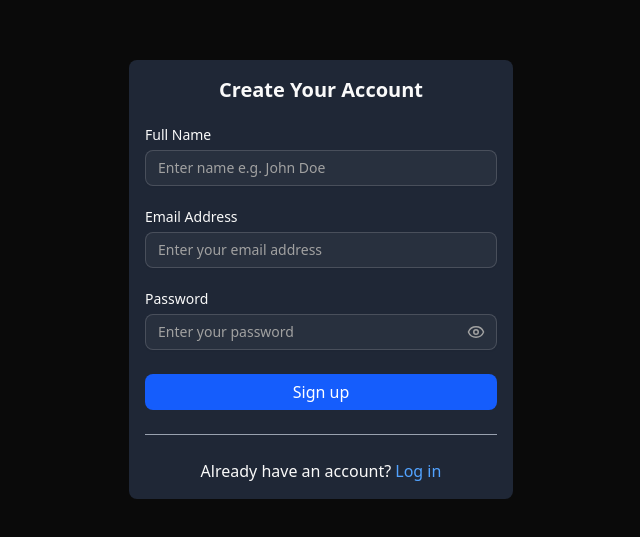
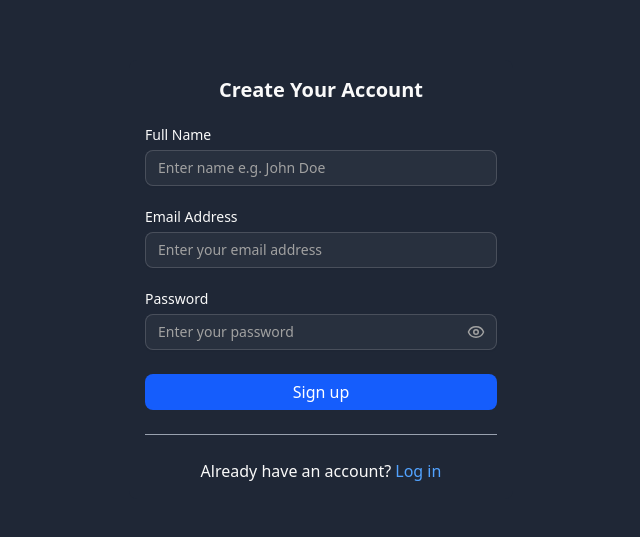
Before and after one commit to qntum-dev/kannect_ui, a Next.js app: page /register in a window 1280 px wide. Shown: the part 121-658 px from the top of the page, without its empty margins (319-959 px from the left). Built offline with nearby package versions, Linux system fonts and the light colour scheme.

Commit message:
added minor changes

```diff
--- a/src/app/(auth)/register-form.tsx
+++ b/src/app/(auth)/register-form.tsx
@@ -69,7 +69,7 @@ export default function RegisterForm() {
     return (
         <div className="w-full max-w-sm ">
             <Form {...form}>
-                <form className="flex flex-col gap-6 bg-[#1f2736] p-4 rounded-md" onSubmit={form.handleSubmit(onSubmit)}>
+                <form className="flex flex-col gap-6 bg-secondary p-4 rounded-md" onSubmit={form.handleSubmit(onSubmit)}>
                     <h2 className="text-xl font-bold text-center">
                         Create Your Account
                     </h2>
--- a/src/app/globals.css
+++ b/src/app/globals.css
@@ -79,7 +79,7 @@
 }
 
 .dark {
-  --background: oklch(0.145 0 0);
+  --background: oklch(0.2721 0.0303 262.71);
   --foreground: oklch(0.985 0 0);
   --card: oklch(0.205 0 0);
   --card-foreground: oklch(0.985 0 0);
--- a/src/app/page.tsx
+++ b/src/app/page.tsx
@@ -92,7 +92,7 @@ const Page = () => {
 
 
   return (
-    <div className="relative bg-secondary text-white min-h-screen overflow-x-hidden">
+    <div className="relative bg-[#1f2736] text-white min-h-screen overflow-x-hidden">
 
       {/* Fixed Navbar */}
       <div className="fixed top-0 left-0 w-full flex justify-between items-center px-6 lg:px-64 py-4 backdrop-blur-md bg-[#030a17] z-50 border-b border-white/10">
@@ -108,9 +108,12 @@ const Page = () => {
         <div className="flex items-center gap-2">
 
           <a href={user ? "/" : "/register"}>
-            <Button variant="outline" className="bg-primary cursor-pointer rounded-full">
+            {/* <Button variant="outline" className="bg-primary cursor-pointer rounded-full">
               {user ? "Go to Chat" : "Sign Up"}
-            </Button>
+            </Button> */}
+            <button className="border bg-[#353535]/30 shadow-xs  hover:text-[#fafafa] dark:bg-input/30 dark:border-[#353535] hover:bg-[#353535]/50 px-4 py-1 rounded-full cursor-pointer">
+              {user ? "Go to Chat" : "Sign Up"}
+            </button>
           </a>
 
           {/* Hamburger on Mobile */}
@@ -193,7 +196,7 @@ const Page = () => {
             Enjoy realtime messaging with a clean interface you’ll love.
           </div>
           <a href={"/register"}>
-            <Button className="cursor-pointer max-w-min rounded-full px-8 hover:scale-105 transition-transform">
+            <Button className="cursor-pointer max-w-min rounded-full px-8 hover:scale-105 transition-transform bg-white hover:bg-white/90 text-[#353535]">
               Try It Now <ArrowUpRight className="ml-2 w-4 h-4" />
             </Button>
           </a>
```
